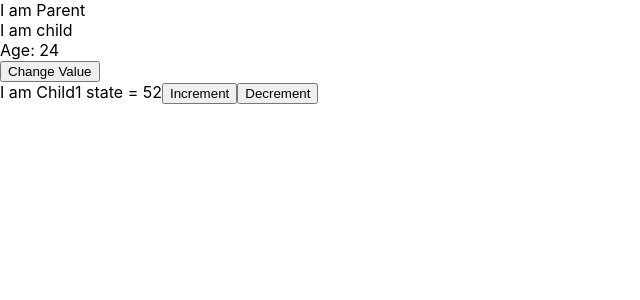
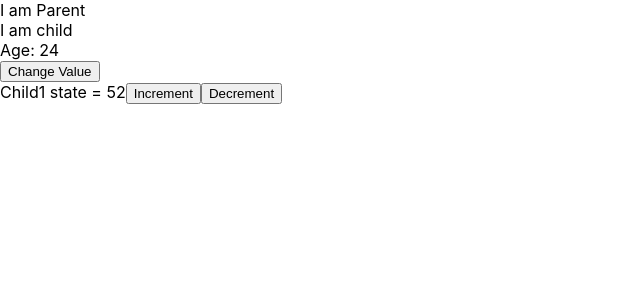
Before and after one commit to ajfreelancer/demo-usecontext, a React (Create React App) app: page / in a window 1280 px wide. Shown: the top 300 px of the page, without its empty margins (0-640 px from the left). Built offline with nearby package versions, Linux system fonts and the light colour scheme.

Commit message:
Update Child1.js
just testing if changes on state4 will remove additional files on master branch or not.

```diff
--- a/src/Child1.js
+++ b/src/Child1.js
@@ -7,7 +7,7 @@ function Child1() {
 
     return (
         <div>
-            I am Child1 state = {state}
+            Child1 state = {state}
             <button
                 onClick = { () => changeState( {type: "INCREMENT", val: 10} )}>
                 Increment
```
